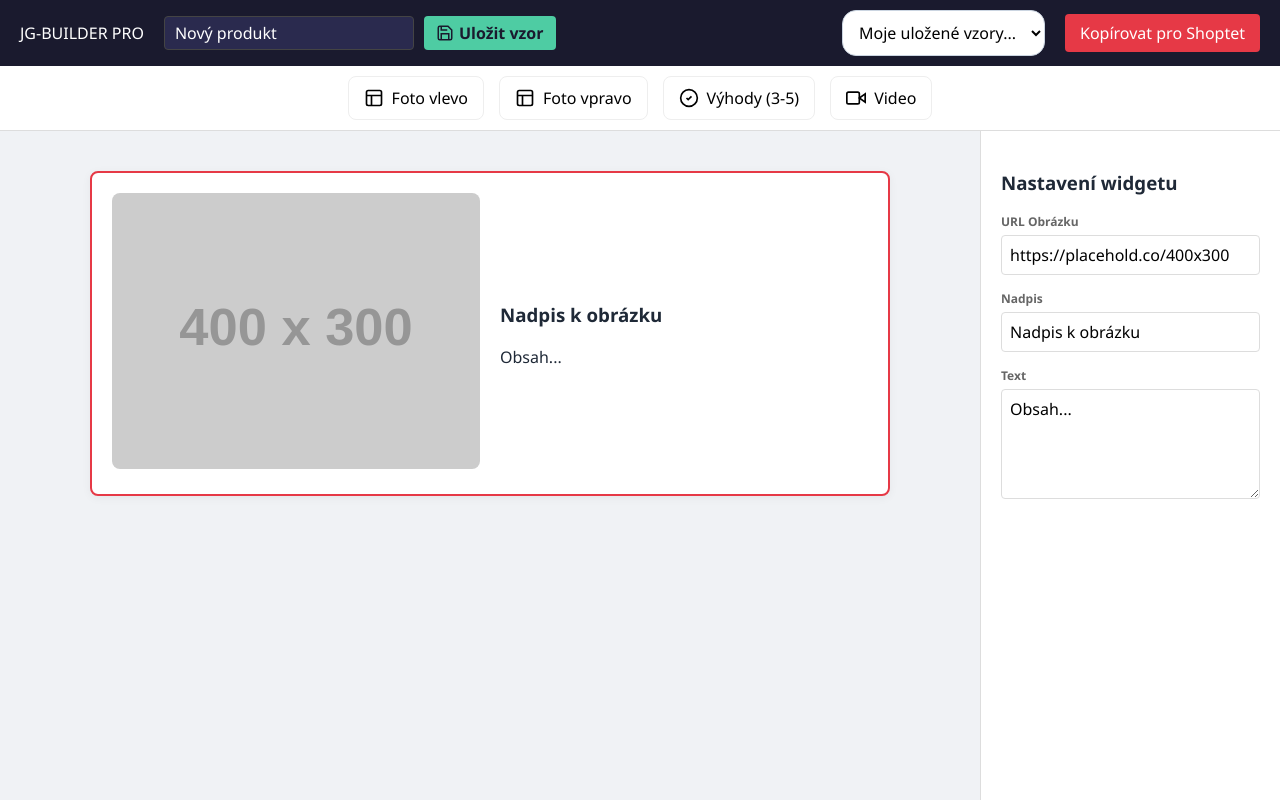
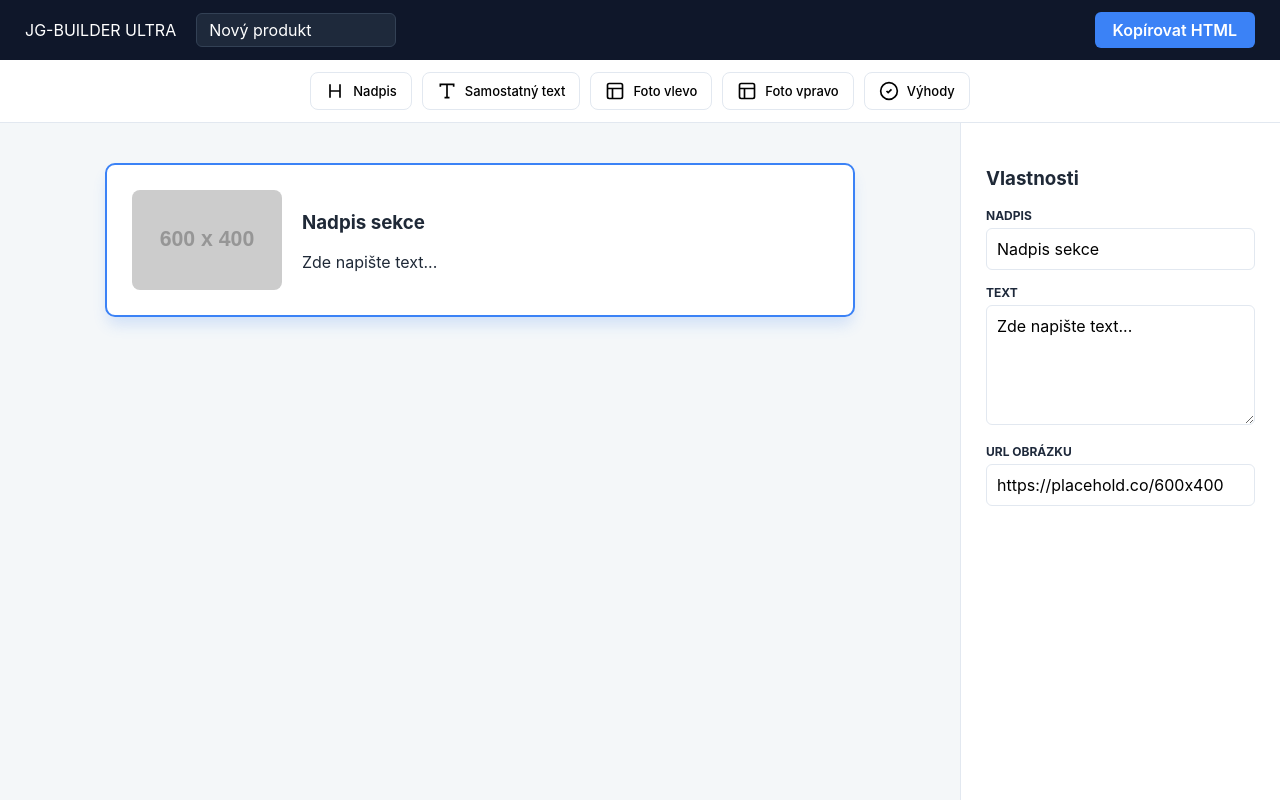
Before and after one commit to mimousekcz-debug/text_builder, a React (Vite) app: page / in a window 1280 px wide. Both pictures are taken after a click on the button "Foto vlevo". Built offline with nearby package versions, Linux system fonts and the light colour scheme.

Commit message:
Update App.jsx

```diff
--- a/App.jsx
+++ b/App.jsx
@@ -1,214 +1,185 @@
 import React, { useEffect, useMemo, useState } from "react";
 
-// --- IKONY PRO WIDGETY ---
+// --- IKONY ---
 const Icons = {
+  Heading: () => <svg width="20" height="20" viewBox="0 0 24 24" fill="none" stroke="currentColor" strokeWidth="2"><path d="M6 4v16M18 4v16M6 12h12"/></svg>,
   Text: () => <svg width="20" height="20" viewBox="0 0 24 24" fill="none" stroke="currentColor" strokeWidth="2"><path d="M4 7V4h16v3M9 20h6M12 4v16"/></svg>,
   TextImage: () => <svg width="20" height="20" viewBox="0 0 24 24" fill="none" stroke="currentColor" strokeWidth="2"><rect x="3" y="3" width="18" height="18" rx="2"/><path d="M3 9h18M9 21V9"/></svg>,
   Benefits: () => <svg width="20" height="20" viewBox="0 0 24 24" fill="none" stroke="currentColor" strokeWidth="2"><circle cx="12" cy="12" r="10"/><path d="M9 12l2 2 4-4"/></svg>,
-  Video: () => <svg width="20" height="20" viewBox="0 0 24 24" fill="none" stroke="currentColor" strokeWidth="2"><polygon points="23 7 16 12 23 17 23 7"/><rect x="1" y="5" width="15" height="14" rx="2"/></svg>,
-  Save: () => <svg width="18" height="18" viewBox="0 0 24 24" fill="none" stroke="currentColor" strokeWidth="2"><path d="M19 21H5a2 2 0 0 1-2-2V5a2 2 0 0 1 2-2h11l5 5v11a2 2 0 0 1-2 2z"/><polyline points="17 21 17 13 7 13 7 21"/><polyline points="7 3 7 8 15 8"/></svg>
+  Trash: () => <svg width="16" height="16" viewBox="0 0 24 24" fill="none" stroke="currentColor" strokeWidth="2"><path d="M3 6h18M19 6v14a2 2 0 0 1-2 2H7a2 2 0 0 1-2-2V6m3 0V4a2 2 0 0 1 2-2h4a2 2 0 0 1 2 2v2"/></svg>,
+  Move: () => <svg width="16" height="16" viewBox="0 0 24 24" fill="none" stroke="currentColor" strokeWidth="2"><path d="M7 15l5 5 5-5M7 9l5-5 5 5"/></svg>
 };
 
-export default function EshopBuilderV3() {
+export default function EshopBuilderV4() {
   const [blocks, setBlocks] = useState([]);
   const [selectedId, setSelectedId] = useState(null);
-  const [activeTab, setActiveTab] = useState("edit");
   const [projectName, setProjectName] = useState("Nový produkt");
-  const [savedTemplates, setSavedTemplates] = useState([]);
-
-  // --- PERSISTENCE (UKLÁDÁNÍ) ---
-  useEffect(() => {
-    const localData = localStorage.getItem("eshop_templates");
-    if (localData) setSavedTemplates(JSON.parse(localData));
-  }, []);
-
-  const saveToLibrary = () => {
-    const newTemplate = { id: Date.now(), name: projectName, data: blocks };
-    const updated = [...savedTemplates.filter(t => t.name !== projectName), newTemplate];
-    setSavedTemplates(updated);
-    localStorage.setItem("eshop_templates", JSON.stringify(updated));
-    alert("Uloženo do knihovny šablon.");
-  };
-
-  const loadTemplate = (id) => {
-    const template = savedTemplates.find(t => t.id === id);
-    if (template) {
-      setBlocks(template.data);
-      setProjectName(template.name);
-    }
-  };
+  const [draggedIdx, setDraggedIdx] = useState(null);
 
   // --- LOGIKA BLOKŮ ---
   const addBlock = (type) => {
     const id = crypto.randomUUID();
-    let newBlock = { id, type, heading: "Nový blok", text: "Obsah...", url: "https://placehold.co/400x300" };
+    let newBlock = { id, type, heading: "Nadpis sekce", text: "Zde napište text...", url: "https://placehold.co/600x400" };
 
     if (type === 'benefits') {
       newBlock.count = 4;
-      newBlock.items = [
-        { t: "Prémiová kvalita", img: "https://placehold.co/100" },
-        { t: "Atestované materiály", img: "https://placehold.co/100" },
-        { t: "Baby friendly", img: "https://placehold.co/100" },
-        { t: "Snímatelný potah", img: "https://placehold.co/100" },
-        { t: "Rychlé doručení", img: "https://placehold.co/100" }
-      ];
+      newBlock.items = Array(5).fill(0).map((_, i) => ({ t: `Výhoda ${i+1}`, img: "https://placehold.co/100" }));
     }
-    if (type === 'text-image-left' || type === 'text-image-right') {
-      newBlock.heading = "Nadpis k obrázku";
-    }
-
     setBlocks([...blocks, newBlock]);
     setSelectedId(id);
   };
 
   const updateBlock = (id, patch) => setBlocks(blocks.map(b => b.id === id ? { ...b, ...patch } : b));
+  const deleteBlock = (id) => setBlocks(blocks.filter(b => b.id !== id));
 
-  // --- GENERÁTOR HTML ---
-  const generateFullHtml = useMemo(() => {
+  // --- DRAG & DROP LOGIKA ---
+  const onDragStart = (e, index) => {
+    setDraggedIdx(index);
+    e.dataTransfer.effectAllowed = "move";
+  };
+
+  const onDragOver = (index) => {
+    if (draggedIdx === null || draggedIdx === index) return;
+    const items = [...blocks];
+    const draggedItem = items[draggedIdx];
+    items.splice(draggedIdx, 1);
+    items.splice(index, 0, draggedItem);
+    setDraggedIdx(index);
+    setBlocks(items);
+  };
+
+  const onDragEnd = () => setDraggedIdx(null);
+
+  // --- HTML EXPORT ---
+  const generateHtml = useMemo(() => {
     return blocks.map(b => {
-      const s = "padding:30px 0; max-width:1000px; margin:auto; font-family:sans-serif;";
-      if (b.type === 'text-image-left') {
-        return `<div style="${s} display:flex; align-items:center; gap:30px;">
-                  <div style="flex:1;"><img src="${b.url}" style="width:100%; border-radius:10px;"></div>
-                  <div style="flex:1;"><h2>${b.heading}</h2><p>${b.text}</p></div>
-                </div>`;
-      }
-      if (b.type === 'text-image-right') {
-        return `<div style="${s} display:flex; align-items:center; gap:30px; flex-direction:row-reverse;">
-                  <div style="flex:1;"><img src="${b.url}" style="width:100%; border-radius:10px;"></div>
-                  <div style="flex:1;"><h2>${b.heading}</h2><p>${b.text}</p></div>
-                </div>`;
-      }
+      const s = "padding:20px 0; max-width:900px; margin:auto; font-family:sans-serif;";
+      if (b.type === 'heading') return `<h2 style="${s} font-size:32px; text-align:center;">${b.heading}</h2>`;
+      if (b.type === 'text') return `<p style="${s} line-height:1.6; font-size:16px;">${b.text.replace(/\n/g, '<br>')}</p>`;
+      if (b.type === 'text-image-left') return `<div style="${s} display:flex; align-items:center; gap:30px;"><div style="flex:1;"><img src="${b.url}" style="width:100%; border-radius:10px;"></div><div style="flex:1;"><h2>${b.heading}</h2><p>${b.text}</p></div></div>`;
+      if (b.type === 'text-image-right') return `<div style="${s} display:flex; align-items:center; gap:30px; flex-direction:row-reverse;"><div style="flex:1;"><img src="${b.url}" style="width:100%; border-radius:10px;"></div><div style="flex:1;"><h2>${b.heading}</h2><p>${b.text}</p></div></div>`;
       if (b.type === 'benefits') {
-        const itemsHtml = b.items.slice(0, b.count).map(item => `
-          <div style="flex:1; text-align:center; padding:10px;">
-            <img src="${item.img}" style="width:80px; height:80px; border-radius:50%; border:1px solid #ddd; margin-bottom:10px;">
-            <div style="font-weight:bold; font-size:14px;">${item.t}</div>
-          </div>
-        `).join("");
-        return `<div style="${s} display:flex; justify-content:space-around; gap:10px;">${itemsHtml}</div>`;
+        const items = b.items.slice(0, b.count).map(it => `<div style="flex:1; text-align:center;"><img src="${it.img}" style="width:80px; margin-bottom:10px;"><div style="font-weight:bold;">${it.t}</div></div>`).join("");
+        return `<div style="${s} display:flex; justify-content:space-around;">${items}</div>`;
       }
       return "";
     }).join("\n");
   }, [blocks]);
 
   return (
-    <div className="builder-v3">
-      {/* Top Bar s Ukládáním */}
+    <div className="builder-v4">
       <header className="top-nav">
-        <div className="logo">JG-BUILDER <span>PRO</span></div>
-        <div className="project-ctrl">
-          <input value={projectName} onChange={e => setProjectName(e.target.value)} placeholder="Název produktu..." />
-          <button className="btn-save" onClick={saveToLibrary}><Icons.Save /> Uložit vzor</button>
-        </div>
-        <div className="templates-dropdown">
-          <select onChange={(e) => loadTemplate(Number(e.target.value))}>
-            <option>Moje uložené vzory...</option>
-            {savedTemplates.map(t => <option key={t.id} value={t.id}>{t.name}</option>)}
-          </select>
-        </div>
-        <button className="btn-export" onClick={() => navigator.clipboard.writeText(generateFullHtml)}>Kopírovat pro Shoptet</button>
+        <div className="logo">JG-BUILDER <span>ULTRA</span></div>
+        <input className="proj-input" value={projectName} onChange={e => setProjectName(e.target.value)} />
+        <button className="btn-copy" onClick={() => {navigator.clipboard.writeText(generateHtml); alert("Kód zkopírován!")}}>Kopírovat HTML</button>
       </header>
 
-      <section className="widget-bar">
+      <section className="toolbar">
+        <button onClick={() => addBlock('heading')}><Icons.Heading /> Nadpis</button>
+        <button onClick={() => addBlock('text')}><Icons.Text /> Samostatný text</button>
         <button onClick={() => addBlock('text-image-left')}><Icons.TextImage /> Foto vlevo</button>
         <button onClick={() => addBlock('text-image-right')}><Icons.TextImage /> Foto vpravo</button>
-        <button onClick={() => addBlock('benefits')}><Icons.Benefits /> Výhody (3-5)</button>
-        <button onClick={() => addBlock('video')}><Icons.Video /> Video</button>
+        <button onClick={() => addBlock('benefits')}><Icons.Benefits /> Výhody</button>
       </section>
 
-      <main className="main-layout">
-        {/* Náhled */}
-        <section className="canvas">
-          {blocks.map(b => (
-            <div key={b.id} className={`block-preview ${selectedId === b.id ? 'active' : ''}`} onClick={() => setSelectedId(b.id)}>
-              {b.type === 'benefits' ? (
-                <div className="benefits-render" style={{gridTemplateColumns: `repeat(${b.count}, 1fr)`}}>
-                  {b.items.slice(0, b.count).map((item, i) => (
-                    <div key={i} className="benefit-col">
-                      <img src={item.img} alt="" />
-                      <p>{item.t}</p>
-                    </div>
-                  ))}
-                </div>
-              ) : (
-                <div className={`flex-render ${b.type}`}>
-                  <div className="img-box"><img src={b.url} alt="" /></div>
-                  <div className="txt-box"><h3>{b.heading}</h3><p>{b.text}</p></div>
-                </div>
-              )}
+      <main className="editor-area">
+        <div className="canvas">
+          {blocks.length === 0 && <div className="empty">Zatím tu nic není. Přidejte widget z horní lišty.</div>}
+          {blocks.map((b, idx) => (
+            <div
+              key={b.id}
+              className={`block-wrapper ${selectedId === b.id ? 'selected' : ''} ${draggedIdx === idx ? 'dragging' : ''}`}
+              draggable
+              onDragStart={(e) => onDragStart(e, idx)}
+              onDragOver={() => onDragOver(idx)}
+              onDragEnd={onDragEnd}
+              onClick={() => setSelectedId(b.id)}
+            >
+              {/* Ovládací prvky bloku */}
+              <div className="block-actions">
+                <div className="handle"><Icons.Move /></div>
+                <button className="delete-btn" onClick={(e) => {e.stopPropagation(); deleteBlock(b.id)}}><Icons.Trash /></button>
+              </div>
+
+              {/* Obsah bloku v náhledu */}
+              <div className="preview-content">
+                {b.type === 'heading' && <h1 className="ph">{b.heading}</h1>}
+                {b.type === 'text' && <p className="pt">{b.text}</p>}
+                {(b.type === 'text-image-left' || b.type === 'text-image-right') && (
+                  <div className={`flex-p ${b.type}`}>
+                    <img src={b.url} alt="" style={{width: '150px', borderRadius: '8px'}} />
+                    <div><h3>{b.heading}</h3><p>{b.text}</p></div>
+                  </div>
+                )}
+                {b.type === 'benefits' && (
+                  <div className="benefits-p" style={{display: 'flex', gap: '20px', justifyContent: 'center'}}>
+                    {b.items.slice(0, b.count).map((it, i) => (
+                      <div key={i} style={{textAlign: 'center'}}><img src={it.img} style={{width: '40px'}} /><div style={{fontSize: '10px'}}>{it.t}</div></div>
+                    ))}
+                  </div>
+                )}
+              </div>
             </div>
           ))}
-        </section>
+        </div>
 
-        {/* Nastavení (Dynamické) */}
-        <aside className="settings">
-          <h3>Nastavení widgetu</h3>
+        <aside className="inspector">
+          <h3>Vlastnosti</h3>
           {selectedId ? (
-            <div className="form">
-              {blocks.find(b => b.id === selectedId).type === 'benefits' ? (
-                <>
-                  <label>Počet výhod (3-5)</label>
-                  <input type="range" min="3" max="5" value={blocks.find(b => b.id === selectedId).count}
-                         onChange={e => updateBlock(selectedId, {count: parseInt(e.target.value)})} />
-                  <div className="benefit-items-edit">
-                    {blocks.find(b => b.id === selectedId).items.slice(0, blocks.find(b => b.id === selectedId).count).map((it, i) => (
-                      <div key={i} className="mini-edit">
-                        <input value={it.t} onChange={e => {
-                          const newItems = [...blocks.find(b => b.id === selectedId).items];
-                          newItems[i].t = e.target.value;
-                          updateBlock(selectedId, {items: newItems});
-                        }} />
-                      </div>
-                    ))}
-                  </div>
-                </>
-              ) : (
-                <>
-                  <label>URL Obrázku</label>
-                  <input value={blocks.find(b => b.id === selectedId).url} onChange={e => updateBlock(selectedId, {url: e.target.value})} />
-                  <label>Nadpis</label>
-                  <input value={blocks.find(b => b.id === selectedId).heading} onChange={e => updateBlock(selectedId, {heading: e.target.value})} />
-                  <label>Text</label>
-                  <textarea value={blocks.find(b => b.id === selectedId).text} onChange={e => updateBlock(selectedId, {text: e.target.value})} />
+            <div className="ins-form">
+              {blocks.find(b => b.id === selectedId).type !== 'text' && (
+                <><label>Nadpis</label><input value={blocks.find(b => b.id === selectedId).heading} onChange={e => updateBlock(selectedId, {heading: e.target.value})} /></>
+              )}
+              {blocks.find(b => b.id === selectedId).type !== 'heading' && blocks.find(b => b.id === selectedId).type !== 'benefits' && (
+                <><label>Text</label><textarea value={blocks.find(b => b.id === selectedId).text} onChange={e => updateBlock(selectedId, {text: e.target.value})} /></>
+              )}
+              {blocks.find(b => b.id === selectedId).type.includes('image') && (
+                <><label>URL Obrázku</label><input value={blocks.find(b => b.id === selectedId).url} onChange={e => updateBlock(selectedId, {url: e.target.value})} /></>
+              )}
+              {blocks.find(b => b.id === selectedId).type === 'benefits' && (
+                <><label>Počet ikon (3-5)</label>
+                   <input type="number" min="3" max="5" value={blocks.find(b => b.id === selectedId).count} onChange={e => updateBlock(selectedId, {count: parseInt(e.target.value)})} />
                 </>
               )}
             </div>
-          ) : <p>Vyberte blok</p>}
+          ) : <p className="ins-empty">Vyberte widget v ploše</p>}
         </aside>
       </main>
 
       <style>{`
-        .builder-v3 { display: flex; flex-direction: column; height: 100vh; font-family: 'Segoe UI', sans-serif; background: #f0f2f5; }
-        .top-nav { background: #1a1a2e; padding: 10px 20px; display: flex; align-items: center; gap: 20px; color: white; }
-        .project-ctrl { display: flex; gap: 10px; flex: 1; }
-        .project-ctrl input { background: #2a2a4e; border: 1px solid #444; color: white; padding: 5px 10px; border-radius: 4px; width: 250px; }
-        .btn-save { background: #4ecca3; border: none; padding: 5px 12px; border-radius: 4px; cursor: pointer; display: flex; align-items: center; gap: 5px; color: #1a1a2e; font-weight: bold; }
-        .btn-export { background: #e63946; color: white; border: none; padding: 8px 15px; border-radius: 4px; cursor: pointer; }
+        .builder-v4 { display: flex; flex-direction: column; height: 100vh; font-family: 'Inter', sans-serif; background: #f4f7f9; }
+        .top-nav { background: #0f172a; color: white; padding: 12px 25px; display: flex; align-items: center; gap: 20px; }
+        .proj-input { background: #1e293b; border: 1px solid #334155; color: white; padding: 6px 12px; border-radius: 6px; width: 200px; }
+        .btn-copy { margin-left: auto; background: #3b82f6; color: white; border: none; padding: 8px 18px; border-radius: 6px; cursor: pointer; font-weight: 600; }
 
-        .widget-bar { background: white; padding: 10px; display: flex; justify-content: center; gap: 15px; border-bottom: 1px solid #ddd; }
-        .widget-bar button { background: none; border: 1px solid #eee; padding: 10px 15px; border-radius: 8px; cursor: pointer; display: flex; align-items: center; gap: 8px; transition: 0.2s; }
-        .widget-bar button:hover { border-color: #e63946; color: #e63946; }
+        .toolbar { background: white; padding: 12px; display: flex; justify-content: center; gap: 10px; border-bottom: 1px solid #e2e8f0; }
+        .toolbar button { background: #fff; border: 1px solid #e2e8f0; padding: 8px 14px; border-radius: 8px; cursor: pointer; display: flex; align-items: center; gap: 8px; font-size: 13px; font-weight: 500; transition: 0.2s; }
+        .toolbar button:hover { border-color: #3b82f6; color: #3b82f6; background: #eff6ff; }
 
-        .main-layout { display: flex; flex: 1; overflow: hidden; }
-        .canvas { flex: 1; overflow-y: auto; padding: 40px; display: flex; flex-direction: column; align-items: center; gap: 20px; }
-        .block-preview { background: white; width: 100%; max-width: 800px; padding: 20px; border: 2px solid transparent; border-radius: 8px; cursor: pointer; box-shadow: 0 2px 10px rgba(0,0,0,0.05); }
-        .block-preview.active { border-color: #e63946; }
+        .editor-area { display: flex; flex: 1; overflow: hidden; }
+        .canvas { flex: 1; overflow-y: auto; padding: 40px; display: flex; flex-direction: column; align-items: center; gap: 15px; }
 
-        .flex-render { display: flex; gap: 20px; align-items: center; }
-        .flex-render.text-image-right { flex-direction: row-reverse; }
-        .img-box { flex: 1; } .img-box img { width: 100%; border-radius: 8px; }
-        .txt-box { flex: 1; }
+        .block-wrapper { position: relative; background: white; width: 100%; max-width: 750px; padding: 25px; border-radius: 10px; border: 2px solid transparent; cursor: pointer; transition: 0.2s; box-shadow: 0 4px 6px -1px rgba(0,0,0,0.1); }
+        .block-wrapper:hover { border-color: #cbd5e1; }
+        .block-wrapper.selected { border-color: #3b82f6; box-shadow: 0 10px 15px -3px rgba(59, 130, 246, 0.2); }
+        .block-wrapper.dragging { opacity: 0.5; border: 2px dashed #3b82f6; }
 
-        .benefits-render { display: grid; gap: 10px; }
-        .benefit-col { text-align: center; }
-        .benefit-col img { width: 60px; height: 60px; border-radius: 50%; border: 1px solid #eee; margin-bottom: 5px; }
-        .benefit-col p { font-size: 12px; font-weight: bold; margin: 0; }
+        .block-actions { position: absolute; left: -45px; top: 0; display: flex; flex-direction: column; gap: 5px; opacity: 0; transition: 0.2s; }
+        .block-wrapper:hover .block-actions { opacity: 1; }
+        .handle { cursor: grab; background: white; padding: 8px; border-radius: 6px; box-shadow: 0 2px 4px rgba(0,0,0,0.1); color: #64748b; }
+        .delete-btn { background: #fee2e2; color: #ef4444; border: none; padding: 8px; border-radius: 6px; cursor: pointer; }
 
-        .settings { width: 300px; background: white; border-left: 1px solid #ddd; padding: 20px; overflow-y: auto; }
-        .form label { display: block; margin: 15px 0 5px; font-size: 12px; font-weight: bold; color: #666; }
-        .form input, .form textarea, .form select { width: 100%; padding: 8px; border: 1px solid #ddd; border-radius: 4px; box-sizing: border-box; }
-        .mini-edit { margin-bottom: 5px; }
+        .ph { text-align: center; margin: 0; font-size: 24px; }
+        .pt { color: #475569; line-height: 1.6; margin: 0; }
+        .flex-p { display: flex; gap: 20px; align-items: center; }
+        .flex-p.text-image-right { flex-direction: row-reverse; }
+
+        .inspector { width: 320px; background: white; border-left: 1px solid #e2e8f0; padding: 25px; }
+        .ins-form label { display: block; font-size: 12px; font-weight: 700; color: #1e293b; margin-top: 15px; text-transform: uppercase; }
+        .ins-form input, .ins-form textarea { width: 100%; padding: 10px; border: 1px solid #e2e8f0; border-radius: 6px; margin-top: 5px; font-family: inherit; }
+        .ins-form textarea { height: 120px; }
+        .ins-empty { text-align: center; color: #94a3b8; margin-top: 100px; }
+        .empty { color: #94a3b8; margin-top: 100px; font-style: italic; }
       `}</style>
     </div>
   );
```
